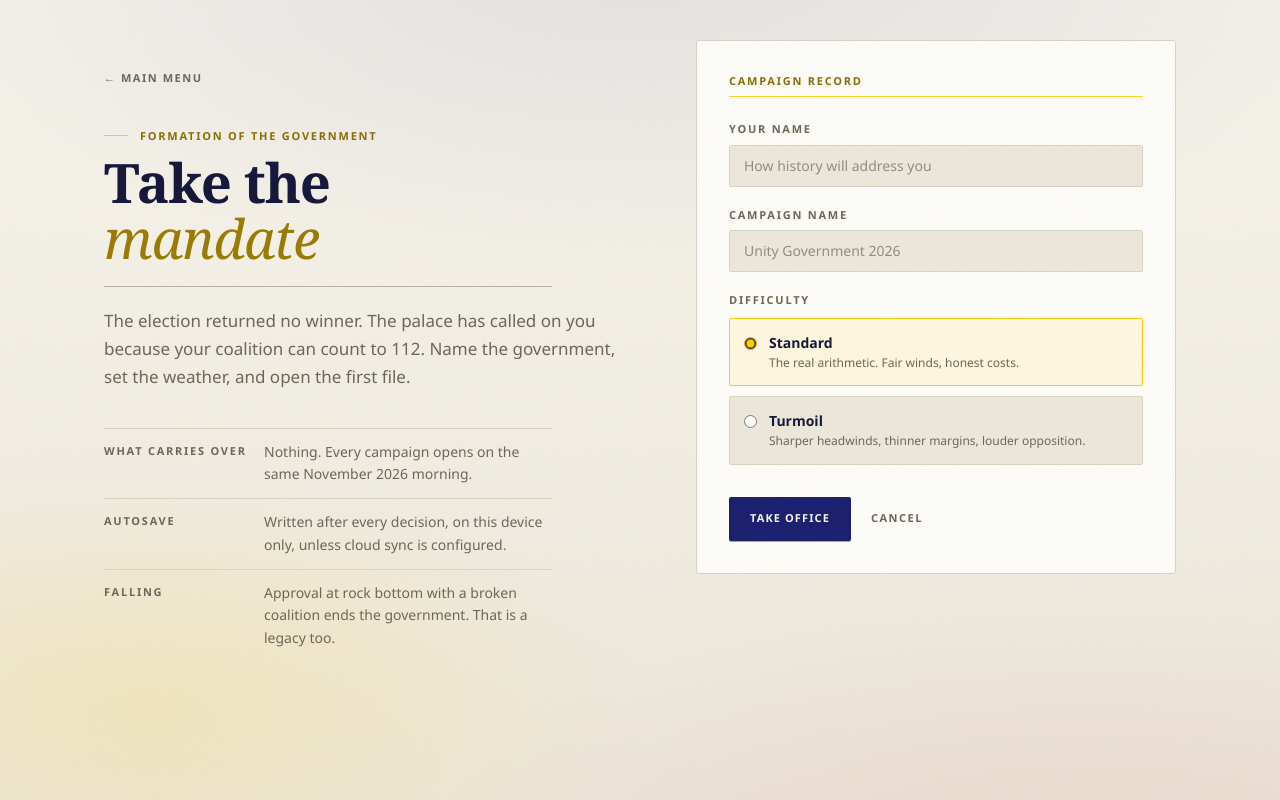
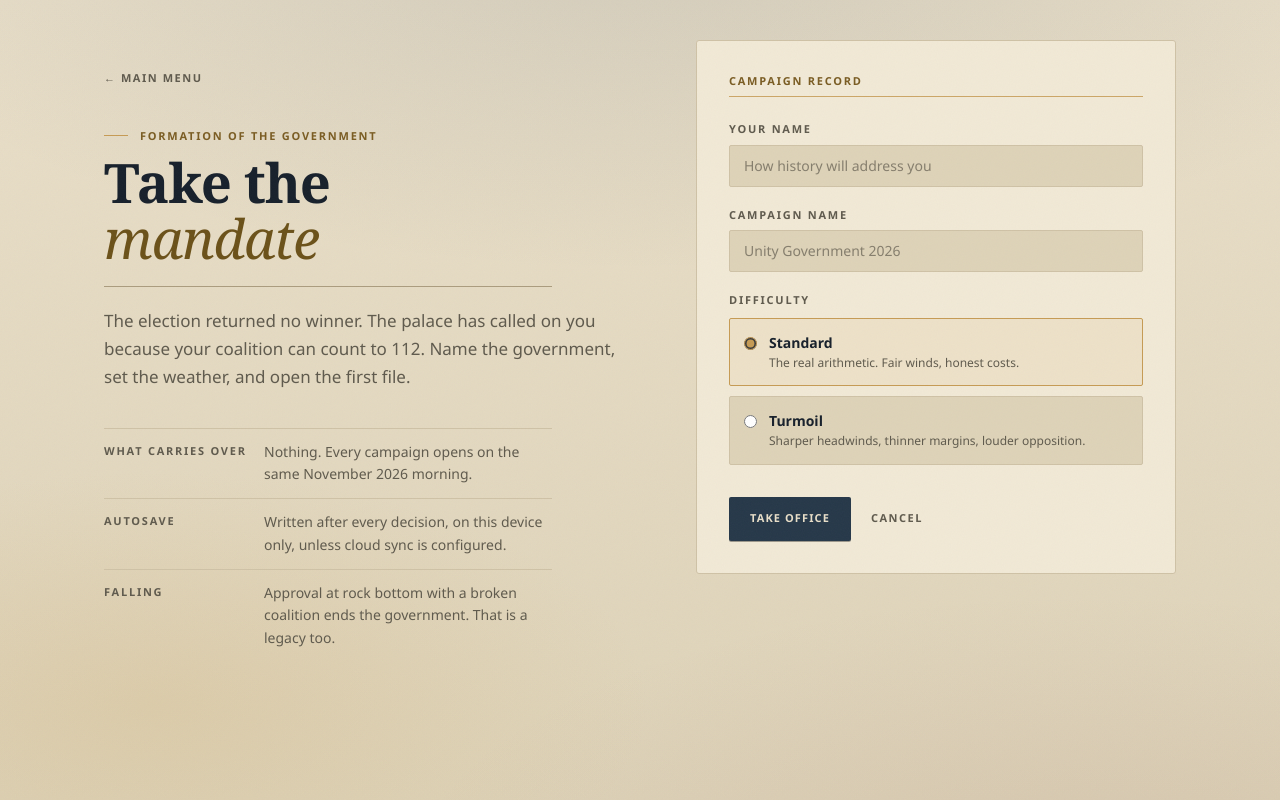
Before and after one commit to amirukim/the-mandate, a React (Vite) app: page /new in a window 1280 px wide. Built offline with nearby package versions, Linux system fonts and the light colour scheme; no server answers.

Commit message:
Canonical palette: paper and midnight token sets with a chrome instrument bar; gold rule replaces the Jalur ribbon in the HUD; theatre, month card, map shell, chart golds and menu skyline retokenised; theme-color follows the theme

```diff
--- a/src/components/charts/ParliamentChart.tsx
+++ b/src/components/charts/ParliamentChart.tsx
@@ -99,7 +99,7 @@ export function ParliamentChart({ selected = null, onSelect }: ParliamentChartPr
                 cy={seat.y}
                 r={isHovered ? 6 : 4.4}
                 fill={seat.color}
-                stroke={isHovered ? "#e6cd8e" : "var(--paper)"}
+                stroke={isHovered ? "var(--gold-bright)" : "var(--paper)"}
                 strokeWidth={isHovered ? 1.5 : 1}
                 style={{ transition: "r 120ms ease" }}
               />
@@ -113,7 +113,7 @@ export function ParliamentChart({ selected = null, onSelect }: ParliamentChartPr
           y1={CY}
           x2={lineEnd.x}
           y2={lineEnd.y}
-          stroke="#c9a96a"
+          stroke="var(--gold)"
           strokeWidth={1.2}
           strokeDasharray="3 3"
         />
@@ -121,7 +121,7 @@ export function ParliamentChart({ selected = null, onSelect }: ParliamentChartPr
           x={labelPos.x}
           y={labelPos.y}
           textAnchor="middle"
-          fill="#d9b877"
+          fill="var(--gold-text)"
           fontSize={9}
           fontWeight={700}
           fontFamily="Public Sans, sans-serif"
--- a/src/layouts/GameLayout.tsx
+++ b/src/layouts/GameLayout.tsx
@@ -129,15 +129,15 @@ export function GameLayout() {
                       cn(
                         "flex items-center gap-3 px-3 py-3 rounded-[2px] transition-colors font-display text-[15px] font-semibold",
                         isActive
-                          ? "bg-white/10 text-[#ffcc00]"
-                          : "text-white/85 hover:text-white hover:bg-white/5",
+                          ? "bg-chrome-ink/10 text-chrome-gold"
+                          : "text-chrome-ink/85 hover:text-chrome-ink hover:bg-chrome-ink/5",
                       )
                     }
                   >
-                    <Icon size={18} aria-hidden="true" className="shrink-0 text-[#ffcc00]/80" />
+                    <Icon size={18} aria-hidden="true" className="shrink-0 text-chrome-gold/80" />
                     <span className="min-w-0 truncate">{item.label}</span>
                     {item.to === "/game/briefing" && queueCount > 0 && (
-                      <span className="tabular ml-auto text-[11px] font-bold text-gold-text border border-gold rounded-[2px] px-1">
+                      <span className="tabular ml-auto text-[11px] font-bold text-chrome-gold border border-chrome-gold/60 rounded-[2px] px-1">
                         {queueCount}
                       </span>
                     )}
@@ -157,20 +157,22 @@ export function GameLayout() {
         {t("common.skip")}
       </a>
 
-      {/* HUD readout line — the flag's canton, carried as chrome */}
-      <header className="relative z-30 border-b border-[#0a0806] bg-[#1a1e6e]/97 text-white">
+      {/* HUD readout line — the federal instrument, carried as chrome */}
+      <header className="relative z-30 border-b border-black/30 bg-chrome text-chrome-ink">
         <div className="flex items-center gap-3 sm:gap-5 px-3 sm:px-5 h-11">
           <StarMark />
           <div className="flex items-baseline gap-3 min-w-0">
-            <span className="tabular text-[13px] font-medium whitespace-nowrap text-[#ffcc00]">{dateLabel(game.turn, lang)}</span>
-            <span className="kicker hidden md:inline text-white/70">{chapterTitle(game.chapter, lang)}</span>
+            <span className="tabular text-[13px] font-medium whitespace-nowrap text-chrome-gold">{dateLabel(game.turn, lang)}</span>
+            <span className="kicker hidden lg:inline whitespace-nowrap text-chrome-ink/70">{chapterTitle(game.chapter, lang)}</span>
           </div>
 
           <div className="ml-auto flex items-center gap-3 sm:gap-4">
             <div className="flex items-center gap-3.5" aria-label={t("overview.mandate")}>
               <Hud icon={Users} label={t("common.approval")} value={`${Math.round(approval)}%`} tone={toneOf(approval, 45, 30)} />
-              <Hud icon={Handshake} label={t("overview.coalition")} value={`${Math.round(coalition)}`} tone={toneOf(coalition, 55, 35)} />
-              <Hud icon={Landmark} label={t("nav.parliament")} value={`${seats}/222`} tone="plain" />
+              <div className="hidden sm:flex items-center gap-3.5">
+                <Hud icon={Handshake} label={t("overview.coalition")} value={`${Math.round(coalition)}`} tone={toneOf(coalition, 55, 35)} />
+                <Hud icon={Landmark} label={t("nav.parliament")} value={`${seats}/222`} tone="plain" />
+              </div>
             </div>
 
             <NavLink
@@ -179,13 +181,13 @@ export function GameLayout() {
               className={({ isActive }) =>
                 cn(
                   "relative flex items-center justify-center min-w-[36px] h-8 px-2 border rounded-[2px] transition-colors",
-                  isActive ? "border-gold text-[#ffcc00]" : "border-white/30 text-white/80 hover:text-white hover:border-white/60",
+                  isActive ? "border-chrome-gold text-chrome-gold" : "border-chrome-ink/30 text-chrome-ink/80 hover:text-chrome-ink hover:border-chrome-ink/60",
                 )
               }
             >
               <FileText size={15} aria-hidden="true" />
               {queueCount > 0 && (
-                <span className="tabular absolute -top-1.5 -right-1.5 min-w-[17px] h-[17px] px-1 flex items-center justify-center bg-brick text-white text-[10px] font-bold rounded-[1px] border border-white/70">
+                <span className="tabular absolute -top-1.5 -right-1.5 min-w-[17px] h-[17px] px-1 flex items-center justify-center bg-brick text-on-brick text-[10px] font-bold rounded-[1px] border border-chrome-ink/70">
                   {queueCount}
                 </span>
               )}
@@ -197,14 +199,14 @@ export function GameLayout() {
               aria-expanded={menuOpen}
               aria-controls="game-nav"
               aria-label={t("nav.openNav")}
-              className="flex items-center justify-center min-w-[36px] h-8 border border-white/30 rounded-[2px] text-white/90"
+              className="flex items-center justify-center min-w-[36px] h-8 border border-chrome-ink/30 rounded-[2px] text-chrome-ink/90"
             >
               <Menu size={16} aria-hidden="true" />
             </button>
           </div>
         </div>
-        {/* the Jalur ribbon */}
-        <div aria-hidden="true" className="jalur-stripes h-[6px]" />
+        {/* the instrument rule: antique gold, not a flag ribbon */}
+        <div aria-hidden="true" className="h-[2px] bg-chrome-gold/70" />
       </header>
 
       {/* the stage: the frame never scrolls, the report scrolls inside it */}
@@ -229,13 +231,13 @@ export function GameLayout() {
       </main>
 
       {/* the frame: floor bar with a gold hairline */}
-      <div aria-hidden="true" className="h-2 bg-[#0a0806] border-t border-gold/25" />
+      <div aria-hidden="true" className="h-2 bg-chrome-deep border-t border-gold/25" />
 
-      {/* scene cut: every screen change passes through black */}
+      {/* scene cut: every screen change passes through midnight */}
       <motion.div
         key={location.pathname}
         aria-hidden="true"
-        className="pointer-events-none fixed inset-0 z-[45] bg-[#0a0806]"
+        className="pointer-events-none fixed inset-0 z-[45] bg-chrome-deep"
         initial={{ opacity: 1 }}
         animate={{ opacity: 0 }}
         transition={{ duration: 0.45, ease: "easeOut" }}
@@ -252,23 +254,23 @@ export function GameLayout() {
           />
           <div
             id="game-nav"
-            className="absolute right-0 top-0 h-full w-[20rem] max-w-[85vw] bg-[#14110a] border-l border-gold/30 flex flex-col overflow-hidden"
+            className="absolute right-0 top-0 h-full w-[20rem] max-w-[85vw] bg-chrome-deep border-l border-gold/30 flex flex-col overflow-hidden"
           >
-            <div className="flex items-center justify-between px-4 py-4 border-b border-white/15">
-              <span className="kicker text-[#ffcc00]">{t("nav.navTitle")}</span>
+            <div className="flex items-center justify-between px-4 py-4 border-b border-chrome-ink/15">
+              <span className="kicker text-chrome-gold">{t("nav.navTitle")}</span>
               <button
                 type="button"
                 onClick={() => setMenuOpen(false)}
                 aria-label={t("nav.closeNav")}
-                className="flex items-center justify-center min-w-[44px] min-h-[44px] border border-white/30 rounded-[2px] text-white/90"
+                className="flex items-center justify-center min-w-[44px] min-h-[44px] border border-chrome-ink/30 rounded-[2px] text-chrome-ink/90"
               >
                 <X size={16} aria-hidden="true" />
               </button>
             </div>
             <div className="flex-1 overflow-y-auto p-3">{drawerNav}</div>
-            <div className="px-4 py-3 border-t border-white/15">
-              <p className="tabular text-sm text-[#ffcc00]">{dateLabel(game.turn, lang)}</p>
-              <p className="kicker mt-0.5 text-white/60">{chapterTitle(game.chapter, lang)}</p>
+            <div className="px-4 py-3 border-t border-chrome-ink/15">
+              <p className="tabular text-sm text-chrome-gold">{dateLabel(game.turn, lang)}</p>
+              <p className="kicker mt-0.5 text-chrome-ink/60">{chapterTitle(game.chapter, lang)}</p>
             </div>
             <button
               type="button"
@@ -276,7 +278,7 @@ export function GameLayout() {
                 setMenuOpen(false);
                 navigate("/campaigns");
               }}
-              className="w-full text-sm text-white/70 hover:text-white py-3.5 border-t border-white/15 text-left px-4"
+              className="w-full text-sm text-chrome-ink/70 hover:text-chrome-ink py-3.5 border-t border-chrome-ink/15 text-left px-4"
             >
               {t("nav.exitCampaign")}
             </button>
@@ -290,16 +292,16 @@ export function GameLayout() {
 function StarMark() {
   return (
     <svg viewBox="0 0 32 32" className="w-5 h-5 shrink-0" aria-hidden="true">
-      <g fill="#ffcc00">
+      <g fill="var(--chrome-gold)">
         <rect x="9" y="9" width="14" height="14" />
         <rect x="9" y="9" width="14" height="14" transform="rotate(45 16 16)" />
       </g>
-      <circle cx="16" cy="16" r="4.2" fill="#1a1e6e" />
+      <circle cx="16" cy="16" r="4.2" fill="var(--chrome)" />
     </svg>
   );
 }
 
-/** Compact HUD readout: icon + figure, light-on-canton like the flag. */
+/** Compact HUD readout: icon + figure, light on the instrument bar. */
 function Hud({
   icon: Icon,
   label,
@@ -312,10 +314,10 @@ function Hud({
   tone: "good" | "watch" | "bad" | "plain";
 }) {
   const color =
-    tone === "good" ? "text-[#a9d09a]" : tone === "watch" ? "text-[#ffcc00]" : tone === "bad" ? "text-[#ff9d9d]" : "text-white";
+    tone === "good" ? "text-chrome-good" : tone === "watch" ? "text-chrome-gold" : tone === "bad" ? "text-chrome-bad" : "text-chrome-ink";
   return (
     <div className="flex items-center gap-1.5" title={label}>
-      <Icon size={13} aria-hidden="true" className="text-white/70 shrink-0" />
+      <Icon size={13} aria-hidden="true" className="text-chrome-ink/70 shrink-0" />
       <span className={cn("tabular text-xs font-semibold", color)}>{value}</span>
     </div>
   );
--- a/src/stores/ui-store.ts
+++ b/src/stores/ui-store.ts
@@ -13,9 +13,12 @@ interface UiState {
 
 function applyToDocument(theme: ThemeId, bodySize: BodySize): void {
   const root = document.documentElement;
-  // Jalur daylight is the default on <html>; the Night umber scheme is opt-in.
+  // Warm paper is the default on <html>; the Midnight scheme is opt-in.
   root.classList.toggle("theme-night", theme === "night");
   root.style.setProperty("--mtm-body-size", bodySize === "large" ? "18px" : "16px");
+  document
+    .querySelector('meta[name="theme-color"]')
+    ?.setAttribute("content", theme === "night" ? "#17202B" : "#E9DFC9");
 }
 
 export const useUiStore = create<UiState>()(
--- a/src/styles/index.css
+++ b/src/styles/index.css
@@ -1,72 +1,83 @@
-@import "@fontsource-variable/fraunces";
-@import "@fontsource-variable/public-sans";
-@import "tailwindcss";
-
 @import "@fontsource-variable/fraunces";
 @import "@fontsource-variable/public-sans";
 @import "tailwindcss";
 
 /*
-  Design system: "Jalur Gemilang" — the national flag as palette.
-  Default scheme is daylight: off-white paper, deep canton blue for identity
-  and primary actions, flag red for warnings and danger, star gold reserved
-  for thin accents, blue-black ink, warm grey metadata.
-  A "Night" scheme (warm umber dark, the earlier Chamber look) remains
-  available in Settings (.theme-night on <html>).
-  Both schemes hold WCAG AA for body and metadata text.
+  Design system: "The Federal Document" — warm paper, midnight ink,
+  antique gold rules, burgundy for danger, government green for health.
+  The pixel world uses the same six colours; the real Jalur Gemilang
+  (red, white, canton blue, gold) appears only inside depictions of the flag.
 
-  Surfaces stack in four steps:  paper (page) < card (panel) < surface (raised) < inset wells.
+  Two schemes:
+    default  warm paper (light)
+    .theme-night  midnight (dark)
+
+  Surfaces stack in four steps: paper (page) < card (panel) < surface (raised) < inset wells.
   Radius stays minimal (2px controls, 3px panels). Shadows are restrained and
   used only on floating elements (decision rows, drawers).
   Texture: a very low-opacity fixed film grain sits above the UI.
 */
 
 :root {
-  --paper: #f7f4ec; /* off-white, the flag's white warmed for screens */
-  --paper-deep: #ece7da; /* recessed wells */
-  --card: #fdfcf8; /* near-white panels */
-  --surface: #efebde; /* raised surface / hover */
-  --ink: #14163a; /* blue-black ink, from the canton */
-  --navy: #1a1e6e; /* canton blue: primary buttons, plates */
-  --navy-deep: #12154d; /* primary hover */
-  --rule: #d9d3c4; /* subtle borders */
-  --rule-strong: #b9b2a0; /* stronger separators */
-  --muted: #6b6657; /* muted metadata text */
-  --gold: #ffcc00; /* star gold: thin accents, meters */
-  --gold-text: #8a6d00; /* gold that clears AA as text on light */
-  --gold-bright: #9a7a00; /* gold hover on light */
-  --brick: #cc0001; /* flag red: danger */
-  --brick-text: #a80000; /* red that clears AA as text */
-  --moss: #4e6b46;
-  --moss-text: #44603d;
-  --teal: #35707a; /* diplomacy / foreign affairs */
-  --teal-text: #2c5f67;
+  --paper: #e9dfc9; /* warm paper, the page */
+  --paper-deep: #ded3b8; /* recessed wells */
+  --card: #f1e9d6; /* panels, lifted from the page */
+  --surface: #e1d5ba; /* raised surface / hover */
+  --ink: #17202b; /* midnight ink */
+  --navy: #263849; /* deep navy: primary actions, civic identity */
+  --navy-deep: #1a2a38; /* primary hover */
+  --rule: #cfc2a6; /* subtle borders */
+  --rule-strong: #ab9c7e; /* stronger separators */
+  --muted: #5f5a4d; /* muted metadata text */
+  --gold: #c69b54; /* antique gold: rules, ticks, meters */
+  --gold-text: #7a5c22; /* gold that clears AA as text on paper */
+  --gold-bright: #6b5119; /* gold hover on paper */
+  --brick: #803f45; /* burgundy: danger */
+  --brick-text: #6e3339; /* burgundy that clears AA as text */
+  --moss: #527b72; /* government green */
+  --moss-text: #3e625a; /* green that clears AA as text */
+  --teal: #4e7a86; /* data-viz only */
+  --teal-text: #2f5c66;
+  --chrome: #263849; /* dark bands that stay dark in both schemes */
+  --chrome-deep: #111823; /* letterbox, drawer, scene cut */
+  --chrome-ink: #e9dfc9;
+  --chrome-gold: #c69b54;
+  --chrome-good: #8fb3a8;
+  --chrome-bad: #c98b91;
+  --on-brick: #f7f0e0; /* text placed on a burgundy fill */
   --scheme: light;
-  --scrim: 247 244 236;
+  --scrim: 233 223 201;
 }
 
 .theme-night {
-  --paper: #17130c; /* warm umber black, page */
-  --paper-deep: #100d08; /* recessed wells */
-  --card: #1e1912; /* oiled dark wood, panels */
-  --surface: #2a2418; /* raised surface / hover */
-  --ink: #ece5d5; /* warm ivory */
-  --navy: #ece5d5; /* solid light fill (primary buttons, plates) */
-  --navy-deep: #d5ccb8; /* light fill hover */
-  --rule: #453e2e; /* subtle borders */
-  --rule-strong: #5e543e; /* stronger separators */
-  --muted: #b0a693; /* muted metadata text */
-  --gold: #c9a96a; /* leaf gold: accents, rules, meters */
+  --paper: #17202b; /* midnight, page */
+  --paper-deep: #111823; /* recessed wells */
+  --card: #1d2835; /* panels */
+  --surface: #263849; /* raised surface / hover */
+  --ink: #e9dfc9; /* warm paper */
+  --navy: #e9dfc9; /* solid light fill (primary buttons, plates) */
+  --navy-deep: #cfc4ad; /* light fill hover */
+  --rule: #3a4a5c; /* subtle borders */
+  --rule-strong: #55677c; /* stronger separators */
+  --muted: #b9ae97; /* muted metadata text */
+  --gold: #c69b54; /* antique gold */
   --gold-text: #d9b877; /* gold that clears AA as text */
   --gold-bright: #e6cd8e; /* highlights on dark */
-  --brick: #8a474e; /* burgundy, lacquer red */
-  --brick-text: #dda7ac; /* burgundy that clears AA as text */
-  --moss: #6b9260;
-  --moss-text: #a9d09a;
-  --teal: #4d7f86; /* diplomacy / foreign affairs */
-  --teal-text: #93c5cb; /* teal that clears AA as text */
+  --brick: #803f45; /* burgundy */
+  --brick-text: #c98b91; /* burgundy that clears AA as text */
+  --moss: #527b72;
+  --moss-text: #8fb3a8;
+  --teal: #4e7a86;
+  --teal-text: #9fcbd3;
+  --chrome: #263849;
+  --chrome-deep: #111823;
+  --chrome-ink: #e9dfc9;
+  --chrome-gold: #c69b54;
+  --chrome-good: #8fb3a8;
+  --chrome-bad: #c98b91;
+  --on-brick: #f7f0e0;
   --scheme: dark;
-  --scrim: 12 9 5;
+  --scrim: 23 32 43;
 }
 
 @theme inline {
@@ -92,6 +103,13 @@
   --color-moss-text: var(--moss-text);
   --color-teal: var(--teal);
   --color-teal-text: var(--teal-text);
+  --color-chrome: var(--chrome);
+  --color-chrome-deep: var(--chrome-deep);
+  --color-chrome-ink: var(--chrome-ink);
+  --color-chrome-gold: var(--chrome-gold);
+  --color-chrome-good: var(--chrome-good);
+  --color-chrome-bad: var(--chrome-bad);
+  --color-on-brick: var(--on-brick);
 
   --radius-control: 2px;
   --radius-panel: 3px;
@@ -234,38 +252,52 @@ body::after {
   font-variant-numeric: tabular-nums;
 }
 
-/* Atmospheric light: canton blue above, flag red below, gold from the left —
-   the title screen wash on off-white paper. */
+/* Atmospheric light: deep navy above, burgundy below, antique gold from the
+   left — the title screen wash on warm paper. */
 .atmosphere {
   background:
-    radial-gradient(120% 80% at 50% -10%, rgb(26 30 110 / 0.10) 0%, transparent 55%),
-    radial-gradient(90% 60% at 85% 110%, rgb(204 0 1 / 0.07) 0%, transparent 60%),
-    radial-gradient(60% 45% at 12% 88%, rgb(255 204 0 / 0.14) 0%, transparent 65%),
-    linear-gradient(180deg, #f7f4ec 0%, #ece7da 100%);
+    radial-gradient(120% 80% at 50% -10%, rgb(38 56 73 / 0.12) 0%, transparent 55%),
+    radial-gradient(90% 60% at 85% 110%, rgb(128 63 69 / 0.09) 0%, transparent 60%),
+    radial-gradient(60% 45% at 12% 88%, rgb(198 155 84 / 0.16) 0%, transparent 65%),
+    linear-gradient(180deg, #e9dfc9 0%, #ded3b8 100%);
 }
 
 /* Suzerain-grade warm grade for illustrated backdrops: pulls the navy art
-   family toward lamplit sepia without repainting a single file. */
+   family toward lamplit sepia without repainting a single file. Applied only
+   to legacy vector art — authored pixel plates carry their own palette. */
 .art-warm {
   filter: sepia(0.24) saturate(0.9) brightness(0.95) contrast(1.03);
 }
 
-/* The Jalur ribbon: seven red and seven white hairlines, the flag itself. */
+/* The Jalur ribbon: seven red and seven white hairlines, the flag itself.
+   Used as a world motif (menu lapel, room art), never as interface chrome. */
 .jalur-stripes {
-  background: repeating-linear-gradient(180deg, #cc0001 0 2px, transparent 2px 4px);
+  background: repeating-linear-gradient(180deg, #cc0001 0 2px, #f7f0e0 2px 4px);
 }
 
-/* The dark stage re-binds its theme tokens to the Night values, so muted
-   text, stamps and rules stay readable inside the theatre whatever the
-   app theme. Everything else keeps the daylight pairs. */
+/* The dark stage rebinds every theme token to the Midnight scheme, so the
+   theatre is self-contained whatever the app theme: panels, buttons, text
+   and rules all read from one dark palette. */
 .stage {
-  --ink: #ece5d5;
-  --muted: #b0a693;
-  --gold-text: #e6cd8e;
+  --paper: #17202b;
+  --paper-deep: #111823;
+  --card: #1d2835;
+  --surface: #263849;
+  --ink: #e9dfc9;
+  --navy: #e9dfc9;
+  --navy-deep: #cfc4ad;
+  --muted: #b9ae97;
+  --gold: #c69b54;
+  --gold-text: #d9b877;
   --gold-bright: #e6cd8e;
-  --brick-text: #dda7ac;
-  --rule: #453e2e;
-  --rule-strong: #5e543e;
+  --brick: #803f45;
+  --brick-text: #c98b91;
+  --rule: #3a4a5c;
+  --rule-strong: #55677c;
+  --moss: #527b72;
+  --moss-text: #8fb3a8;
+  --teal: #4e7a86;
+  --teal-text: #9fcbd3;
 }
 
 /* Lamp-glow wash painted above an art layer: apply to the absolute inset-0
@@ -276,11 +308,11 @@ body::after {
   position: absolute;
   inset: 0;
   pointer-events: none;
-  background: radial-gradient(75% 110% at 16% 30%, rgb(255 204 0 / 0.22) 0%, transparent 70%);
+  background: radial-gradient(75% 110% at 16% 30%, rgb(198 155 84 / 0.22) 0%, transparent 70%);
 }
 
 .theme-night .glow-art::after {
-  background: radial-gradient(75% 110% at 16% 30%, rgb(201 169 106 / 0.17) 0%, transparent 70%);
+  background: radial-gradient(75% 110% at 16% 30%, rgb(198 155 84 / 0.18) 0%, transparent 70%);
 }
 
 /* Subtle screen fade for page continuity. Motion stays restrained, no loops. */
@@ -349,7 +381,7 @@ body::after {
   background:
     linear-gradient(0deg, rgb(155 140 105 / 0.05), rgb(155 140 105 / 0.05)),
     var(--paper);
-  border: 1px solid #0b1018;
+  border: 1px solid #17202b;
   box-shadow: 0 18px 40px rgb(0 0 0 / 0.5), 0 2px 8px rgb(0 0 0 / 0.4);
 }
 
```
Also changed, not shown: index.html (+4 -3 lines), src/components/geo/MapTheatre.tsx (+6 -3 lines), src/components/ui/MonthTransition.tsx (+4 -4 lines), src/features/narrative/SceneView.tsx (+17 -17 lines), src/pages/MainMenu.tsx (+5 -5 lines).
